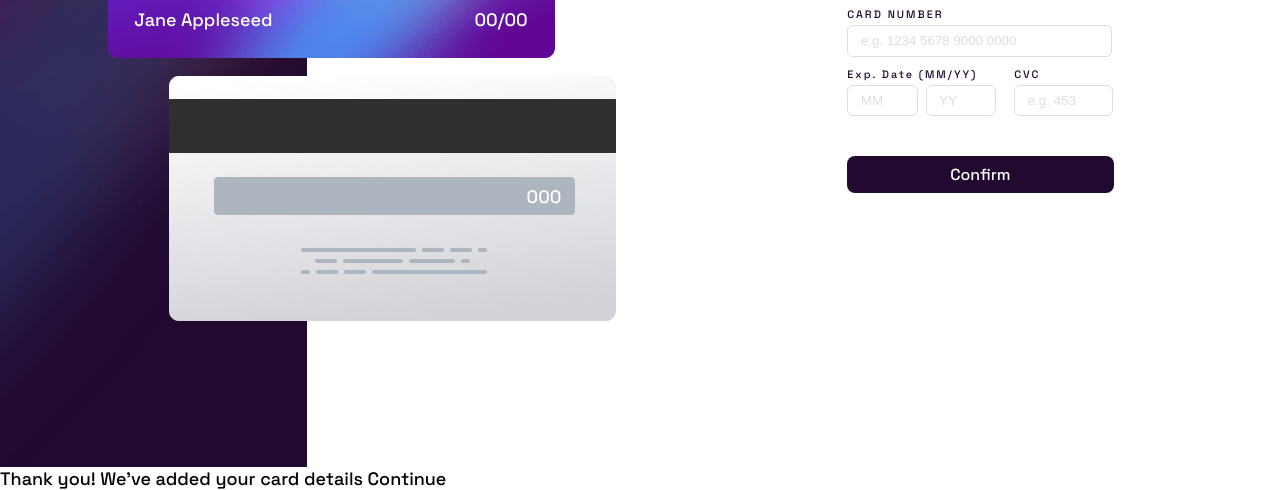
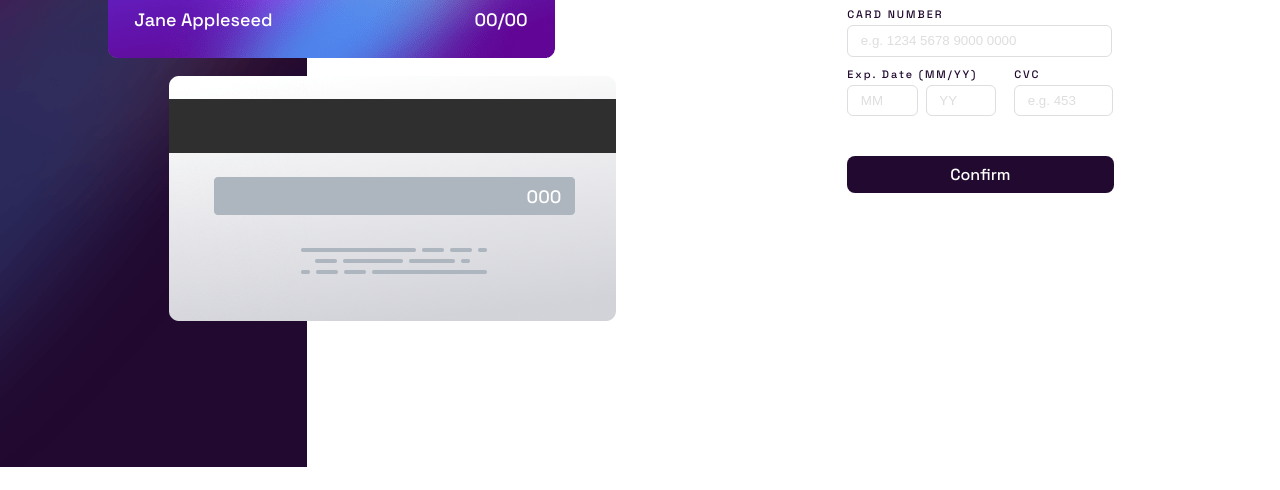
Before and after one commit to WORTH65/front-end-mentor-challenge-2, a plain HTML site: page index.html in a window 1280 px wide. Shown: the part 333-823 px from the top of the page. After the commit the page ends 800 px from the top, so only its background shows below. Drawn offline with nearby package versions, Linux system fonts and the light colour scheme.

Commit message:
Removing static text

```diff
--- a/index.html
+++ b/index.html
@@ -81,12 +81,6 @@
       </div>
     </div>
   </div>
-
-  <!-- Completed state start -->
-
-  Thank you!
-  We've added your card details
-  Continue
 
   <!-- Adding the InputMask -->
   <script src="http://ajax.googleapis.com/ajax/libs/jquery/1.11.2/jquery.min.js"></script>
```
